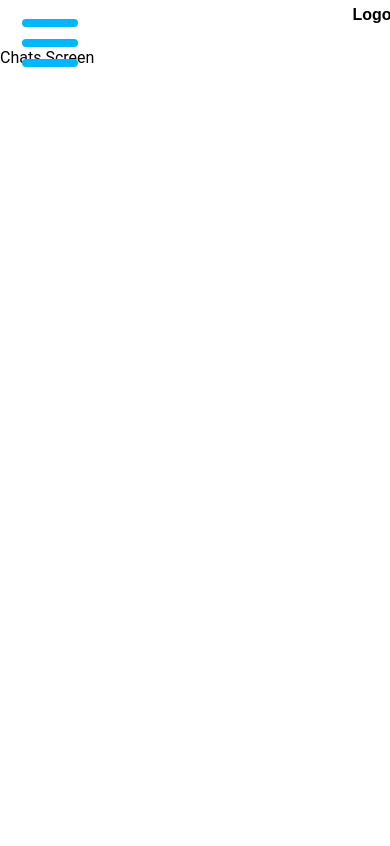
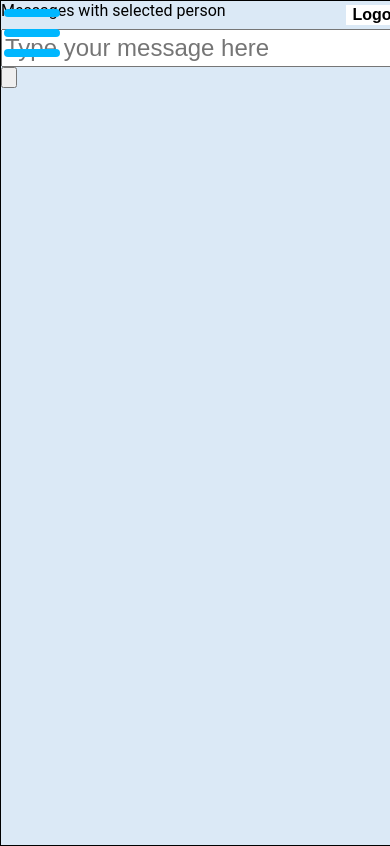
Before and after one commit to bpun1p/MERN-Chat-App, a React (Vite) app in the folder client/: page /chats in a window 390 px wide. Shown: the top 846 px of the page. Built offline with nearby package versions, Linux system fonts and the light colour scheme; sample sign-in values are in the browser's storage; the HTML template or start-up script is replaced by a standard one.

Commit message:
chatscreen jsx layout; hamburger menu position absolute

```diff
--- a/client/src/App.jsx
+++ b/client/src/App.jsx
@@ -5,7 +5,7 @@ import AccessNav from './components/accessNav/AccessNav'
 import MenuToggler from './components/menu/MenuToggler'
 import { ToastContainer } from 'react-toastify'
 import 'react-toastify/dist/ReactToastify.css'
-import ChatsScreen from './components/chats/ChatsScreen'
+import ChatsScreen from './components/chat/ChatScreen'
 import PrivateRoute from './components/utils/privateRoutes/PrivateRoute'
 import ProfileScreen from './components/profile/ProfileScreen'
 
--- /dev/null
+++ b/client/src/components/chat/ChatScreen.css
@@ -0,0 +1,10 @@
+.chat-container {
+  height: 100vh;
+}
+
+.chat-body {
+  height: 100vh;
+  width: 100%;
+  background-color: rgb(219, 233, 246);
+  border: 1px solid black;
+}
--- /dev/null
+++ b/client/src/components/chat/ChatScreen.jsx
@@ -0,0 +1,21 @@
+import './ChatScreen.css'
+
+export default function ChatScreen () {
+  return (
+    <div className='chat-container'>
+      <div className='chat-body'>
+        <div className='chat-message-container'>
+          <div>Messages with selected person</div>
+        </div>
+        <div className='chat-text-container'>
+          <input type='text' placeholder='Type your message here' id='chat-textbox'/>
+          <button type='submit' id='textbox-submit'>
+            <svg xmlns='http://www.w3.org/2000/svg' fill='none' viewBox='0 0 24 24' strokeWidth={1.5} stroke='currentColor' className='w-6 h-6'>
+              <path strokeLinecap='round' strokeLinejoin='round' d='M6 12L3.269 3.126A59.768 59.768 0 0121.485 12 59.77 59.77 0 013.27 20.876L5.999 12zm0 0h7.5' />
+            </svg>
+          </button>
+        </div>
+      </div>
+    </div>
+  )
+}
--- a/client/src/components/chats/ChatsScreen.jsx
+++ /dev/null
@@ -1,7 +0,0 @@
-export default function ChatsScreen () {
-  return (
-    <div>
-      Chats Screen
-    </div>
-  )
-}
--- a/client/src/components/menu/MenuToggler.css
+++ b/client/src/components/menu/MenuToggler.css
@@ -10,9 +10,9 @@
   align-items: flex-start;
   justify-content: space-between;
   cursor: pointer;
-  position: relative;
-  top: 40%;
-  left: 20%;
+  position: absolute;
+  top: 1%;
+  left: 1%;
   z-index: 10;
 }
 
```
